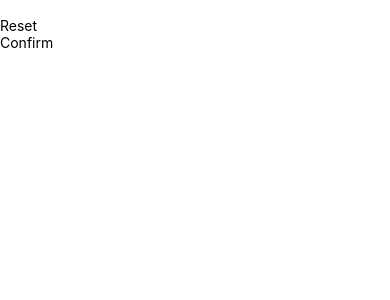
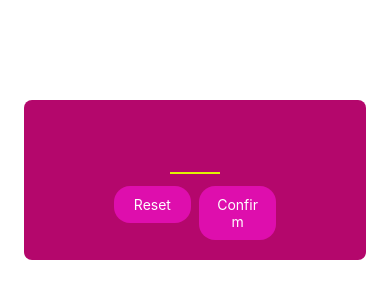
Before and after one commit to lllmoseslll/guess-game, a React Native app: screen / in a window 390 px wide. Shown: the top 300 px of the page. Built offline with nearby package versions, Linux system fonts and the light colour scheme.

Commit message:
complete buttons

```diff
--- a/components/PrimaryButton.js
+++ b/components/PrimaryButton.js
@@ -1,14 +1,42 @@
-import { StyleSheet, Text, View } from 'react-native'
-import React from 'react'
+import { Pressable, StyleSheet, Text, View } from "react-native";
+import React from "react";
 
-const PrimaryButton = ({children}) => {
+const PrimaryButton = ({ children }) => {
+  function pressHandler() {
+    console.log("pressed");
+  }
   return (
-    <View>
-      <Text>{children}</Text>
+    <View style={styles.buttonOuterContainer}>
+      <Pressable
+        style={({ pressed }) =>pressed ?[styles.buttonInnercontainer, styles.pressed] : styles.buttonInnercontainer}
+        onPress={pressHandler}
+        android_ripple={{ color: "#7f0763" }}
+      >
+        <Text style={styles.buttonText}>{children}</Text>
+      </Pressable>
     </View>
-  )
-}
+  );
+};
 
-export default PrimaryButton
+export default PrimaryButton;
 
-const styles = StyleSheet.create({})
+const styles = StyleSheet.create({
+  buttonOuterContainer: {
+    borderRadius: 16,
+    margin: 4,
+    overflow: "hidden",
+  },
+  buttonInnercontainer: {
+    backgroundColor: "#de0ead",
+    paddingVertical: 10,
+    paddingHorizontal: 16,
+    elevation: 4,
+  },
+  buttonText: {
+    color: "white",
+    textAlign: "center",
+    },
+  pressed: {
+    opacity: 0.75,
+  },
+});
--- a/screens/StartGameScreen.js
+++ b/screens/StartGameScreen.js
@@ -1,22 +1,63 @@
-import { StyleSheet, Text, TextInput, View } from 'react-native'
-import React from 'react'
-import PrimaryButton from '../components/PrimaryButton'
+import { StyleSheet, Text, TextInput, View } from "react-native";
+import React from "react";
+import PrimaryButton from "../components/PrimaryButton";
 
 const StartGameScreen = () => {
   return (
     <View style={styles.inputContainer}>
-      <TextInput />
+      <TextInput
+        style={styles.numberInput}
+        maxLength={2}
+        keyboardType="number-pad"
+        autoCapitalize="none"
+        autoCorrect={false}
+      />
       {/*buttons*/}
-      <PrimaryButton>Reset</PrimaryButton>
-      <PrimaryButton>Confirm</PrimaryButton>
+      <View style={styles.buttonsContainer}>
+        <View style={styles.buttons}>
+          <PrimaryButton>Reset</PrimaryButton>
+        </View>
+        <View style={styles.buttons}>
+          <PrimaryButton>Confirm</PrimaryButton>
+        </View>
+      </View>
     </View>
   );
-}
+};
 
-export default StartGameScreen
+export default StartGameScreen;
 
 const styles = StyleSheet.create({
-    inputContainer: {
-        flex: 1,
-    }
-})
+  inputContainer: {
+    justifyContent: "center",
+    alignItems: "center",
+    padding: 16,
+    marginTop: 100,
+    marginHorizontal: 24,
+    backgroundColor: "#b4076c",
+    borderRadius: 8,
+    elevation: 8,
+    shadowColor: "BLACK",
+    shadowOffset: { width: 0, height: 2 },
+    shadowRadius: 6,
+    shadowOpacity: 0.25,
+    shadowOpacity: 1,
+  },
+  numberInput: {
+    height: 50,
+    width: 50,
+    fontSize: 24,
+    borderBottomColor: "#e1f105",
+    borderBottomWidth: 2,
+    color: "#e1f105",
+    marginVertical: 8,
+    fontWeight: "bold",
+    textAlign: "center",
+  },
+  buttonsContainer: {
+    flexDirection: "row",
+  },
+  buttons: {
+    width: "50%",
+  },
+});
```
